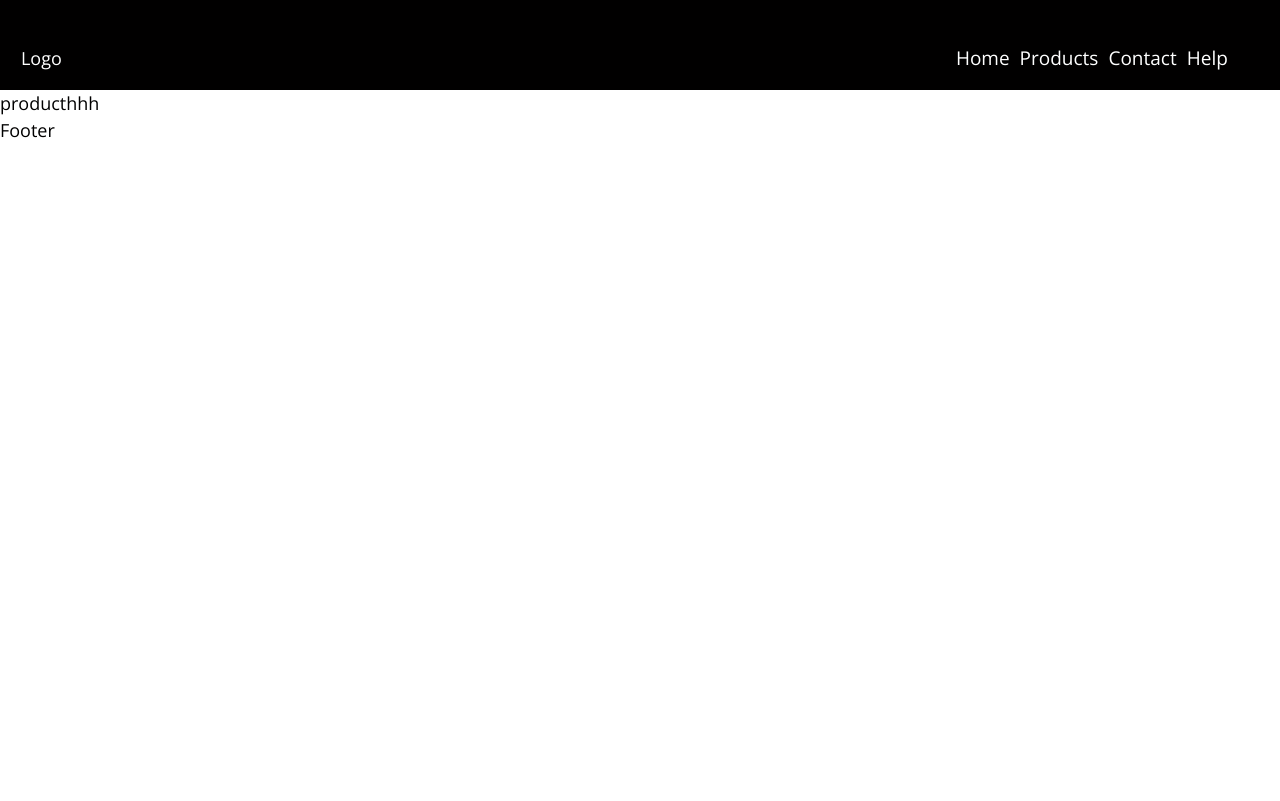
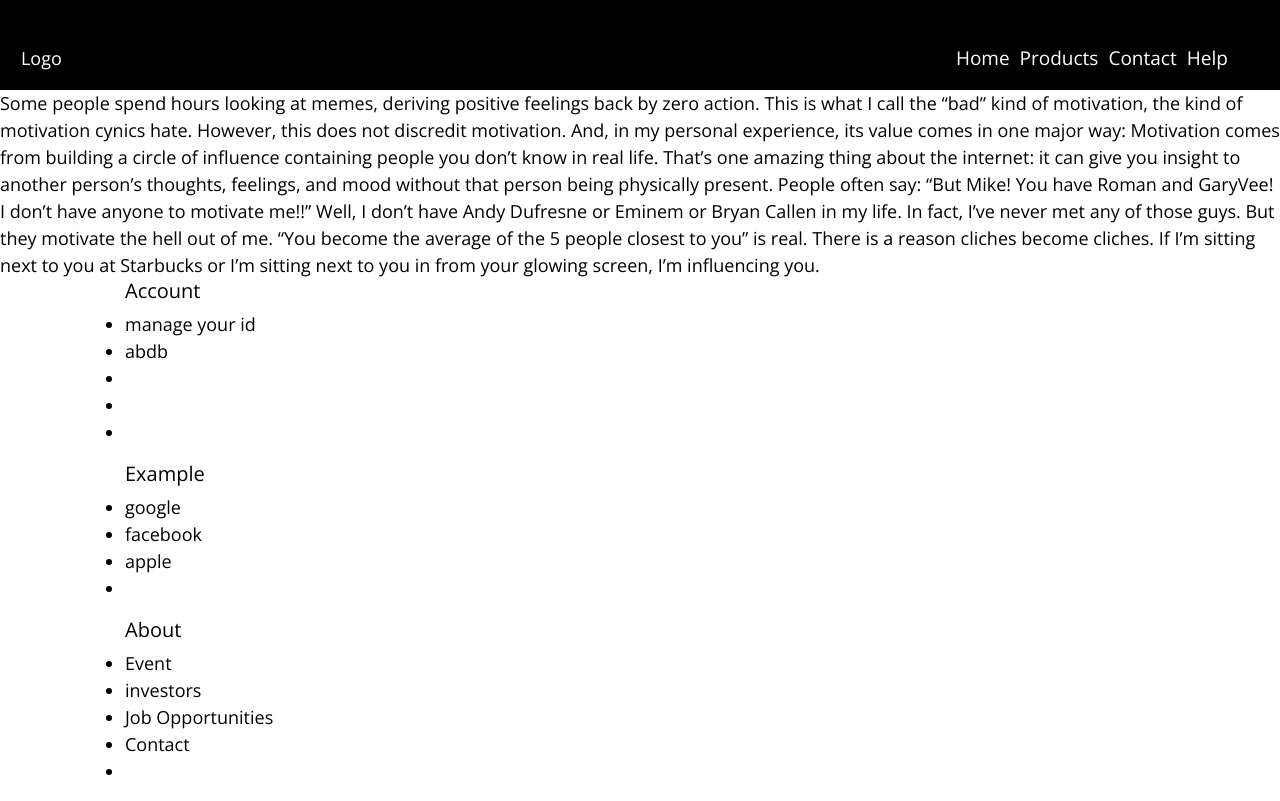
Before and after one commit to vipinsonu1/vill-ecommerce-api, a React (Create React App) app in the folder my-app/: page /Products in a window 1280 px wide. Built offline with nearby package versions, Linux system fonts and the light colour scheme.

Commit message:
added some pages and design footer

```diff
--- a/my-app/src/Assets/scss/default.scss
+++ b/my-app/src/Assets/scss/default.scss
@@ -45,3 +45,28 @@ header{
 
       }
     }
+
+
+    footer{
+        position: absolute;
+        left: 0;
+        bottom: 0;
+        width: 100%;
+        background-color: #f2f2f2;
+        color: #444;
+        text-align: center;
+
+        ul li {
+            list-style-type: none;
+            font-size: 12px;
+    }
+    .container{
+        display: flex;
+
+    }
+    .container > div {
+        flex: 1; /*grow*/
+      }
+
+
+}
--- a/my-app/src/components/footerComponent/footer.js
+++ b/my-app/src/components/footerComponent/footer.js
@@ -1,15 +1,52 @@
 import React, { Component } from 'react';
-
+import {
+  Link
+} from 'react-router-dom';
 
 class Footer extends Component {
   render() {
     return (
+
+      <footer>
+        <div className="container">
         <div>
-      <footer>
-      Footer
+          <ul>
+          <h5>Account</h5>
+          <li>manage your id</li>
+          <li>abdb</li>
+          <li></li>
+          <li></li>
+          <li></li>
 
+          </ul>
+
+        </div>
+        <div>
+          <ul>
+          <h5>Example</h5>
+          <li>google</li>
+          <li>facebook</li>
+          <li>apple</li>
+          <li></li>
+
+          </ul>
+
+        </div>
+        <div>
+          <ul>
+          <h5>About</h5>
+          <li>Event</li>
+          <li>investors</li>
+          <li>Job Opportunities</li>
+          <li>Contact</li>
+          <li></li>
+
+          </ul>
+
+        </div>
+      </div>
       </footer>
-      </div>
+
     );
   }
 }
--- a/my-app/src/components/pages/homePage.js
+++ b/my-app/src/components/pages/homePage.js
@@ -5,7 +5,13 @@ class Homepage extends Component {
   render() {
     return (
     <div className="container-fluid">
-      Home page content here
+     Motivation, as a subject, seems to polarize people into two opposing camps.
+
+those who “love” motivation, “need” motivation, and would be dominating life “if they could just get more” motivation.
+And across a divide of film score laced pump up speeches…
+
+those who are disgusted by motivation, discrediting it of any merit whatsoever.
+Both are camps are wrong.
       </div>
     );
   }
--- a/my-app/src/components/pages/products.js
+++ b/my-app/src/components/pages/products.js
@@ -5,7 +5,25 @@ class Products extends Component {
   render() {
     return (
         <div>
-        producthhh
+        Some people spend hours looking at memes, deriving positive feelings back by zero action.
+
+This is what I call the “bad” kind of motivation, the kind of motivation cynics hate.
+
+However, this does not discredit motivation. And, in my personal experience, its value comes in one major way:
+
+Motivation comes from building a circle of influence containing people you don’t know in real life.
+
+That’s one amazing thing about the internet: it can give you insight to another person’s thoughts, feelings, and mood without that person being physically present.
+
+People often say:
+
+“But Mike! You have Roman and GaryVee! I don’t have anyone to motivate me!!”
+
+Well, I don’t have Andy Dufresne or Eminem or Bryan Callen in my life. In fact, I’ve never met any of those guys. But they motivate the hell out of me.
+
+“You become the average of the 5 people closest to you” is real.
+
+There is a reason cliches become cliches. If I’m sitting next to you at Starbucks or I’m sitting next to you in from your glowing screen, I’m influencing you.
         </div>
     );
   }
```
Also changed, not shown: my-app/src/components/pages/contact.js (added), my-app/src/components/pages/help.js (added), 1 other file (tests, documents, lock files or other folders).
